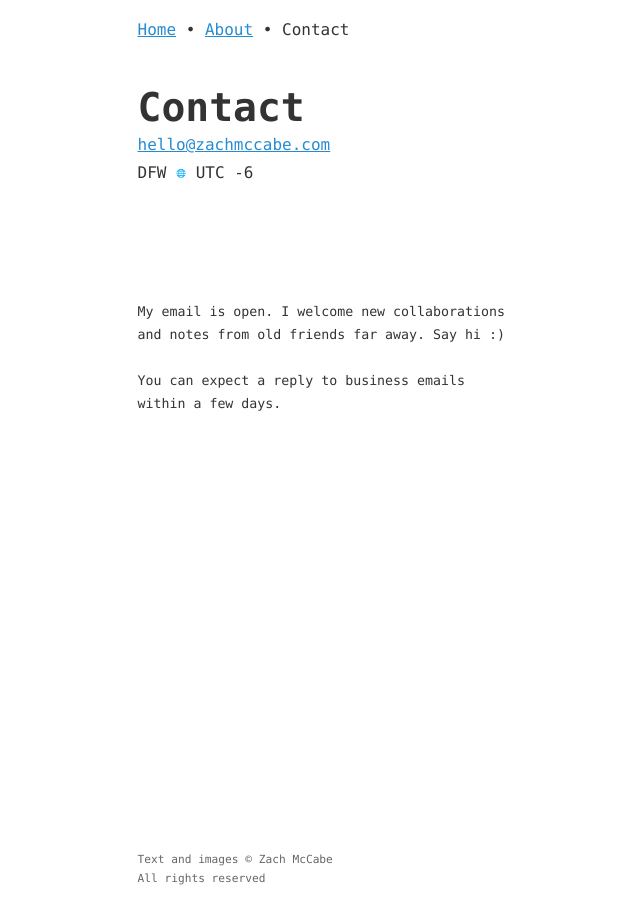
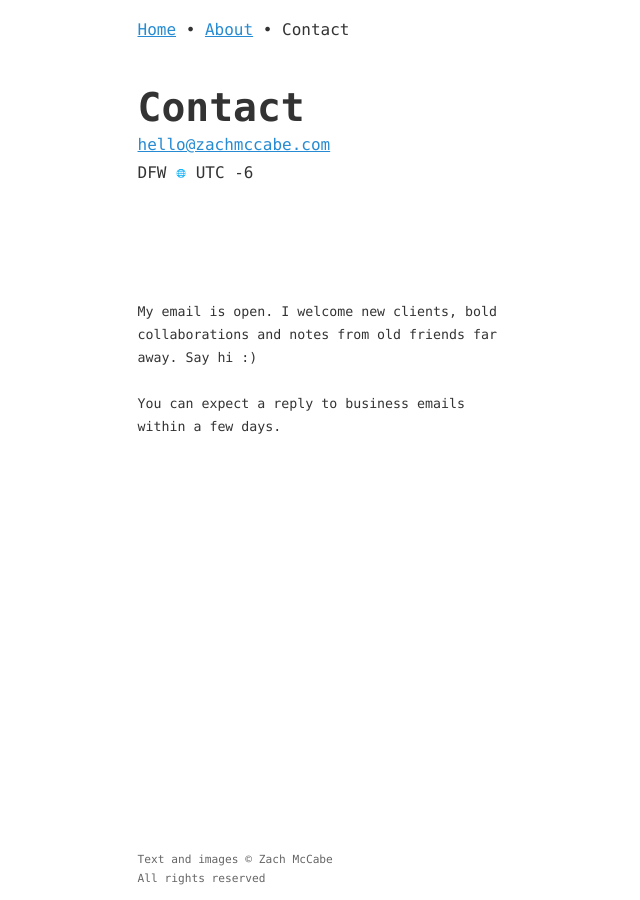
Before and after one commit to zachmccabe/zachmccabe.github.io, a Jekyll site: the page built from contact.md, in a window 1280 px wide. Shown: the whole page, without its empty margins (197-837 px from the left). Built offline with Jekyll 4.4.1, drawn with Linux system fonts in a browser that asks for light colours.

Commit message:
Update contact.md
Copy tweaks

```diff
--- a/contact.md
+++ b/contact.md
@@ -2,13 +2,13 @@
 snippet: nosnippet
 layout: kao_midnite_3
 title: Contact
-date: 2022-09-04
+date: 2023-01-03
 description: "My email is open. Say hi!"
 
 ---
 
 
 
-My email is open. I welcome new collaborations and notes from old friends far away. Say hi :)
+My email is open. I welcome new clients, bold collaborations and notes from old friends far away. Say hi :)
 
 You can expect a reply to business emails within a few days.
```
